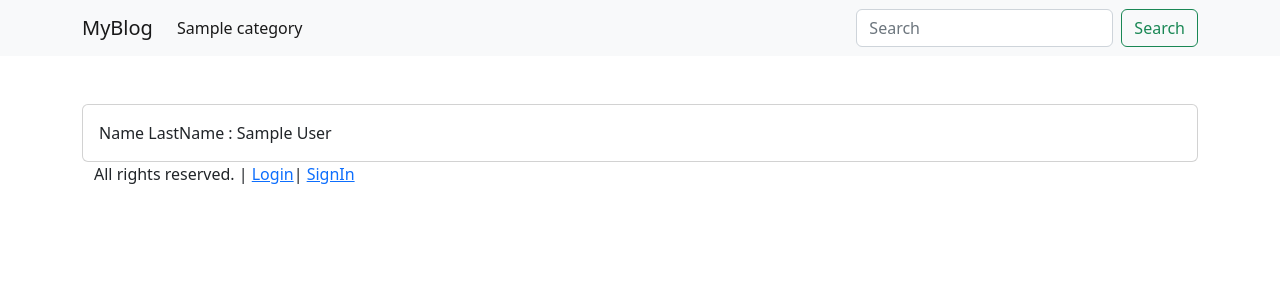
After one commit to atak-05/django-blog-udemy, a Django app: a page that uses blog/blog_app/templates/pages/profile.html in a window 1280 px wide. The commit adds this page. Shown: the top 300 px of the page. Run offline with Django 4.2, Linux system fonts and the light colour scheme; tables that the repository leaves empty hold one stand-in row (values such as "Sample post"); parts of the project's set-up code (start-up, migrations or seed data) failed here and were passed over; some libraries are stand-ins or nearby versions.

Commit message:
Profile Detail View - view of django editede!!

```diff
--- a/blog/account/urls.py
+++ b/blog/account/urls.py
@@ -2,7 +2,7 @@ from re import template
 from unicodedata import name
 from django.urls import path
 from account.forms import sign_in_user
-from account.views import exit, changePassword,changeProfile, sign_In_User
+from account.views import exit, changePassword,changeProfile, sign_In_User ,ProfileDetailView
 from django.contrib.auth import views as auth_views
 
 urlpatterns = [
@@ -13,4 +13,5 @@ urlpatterns = [
     path('change-password',changePassword, name='change_password' ),
     path('change-profile',changeProfile, name='change_profile' ),
     path('sign-in_user',sign_In_User, name='sign_in_user' ),
+    path('user/<str:username>', ProfileDetailView.as_view(), name='profil')
  ]
--- a/blog/account/views/__init__.py
+++ b/blog/account/views/__init__.py
@@ -2,3 +2,4 @@ from .exit import exit
 from .change_password import changePassword
 from .changed_profile import changeProfile
 from .sign_in_user import sign_In_User
+from .profile import ProfileDetailView
--- /dev/null
+++ b/blog/account/views/profile.py
@@ -0,0 +1,11 @@
+from django.views.generic import DetailView
+from account.models import CustomUserModel
+from django.shortcuts import get_object_or_404
+
+class ProfileDetailView(DetailView):
+    template_name = 'pages/profile.html'
+    context_object_name = 'profil'
+    def get_object(self):
+        return get_object_or_404(
+            CustomUserModel, username = self.kwargs.get('username')
+        )
--- /dev/null
+++ b/blog/blog_app/templates/pages/profile.html
@@ -0,0 +1,18 @@
+{% extends "base.html" %}
+{% load crispy_forms_tags %}
+
+ <!--========================  Profil Pages =================================-->
+    {%block title%}{{profil.username}}{%endblock%}
+    {%block content%}
+        <div class="card">
+            <div class="card-body">
+                <div class="card-text">
+                    {% if request.user.get_full_name == "" %}
+                        Name LastName : Unspecified
+                    {% else %}
+                        Name LastName : {{profil.get_full_name}}
+                    {% endif %}
+                </div>
+            </div>
+        </div>
+    {%endblock%}
```
Also changed, not shown: blog/blog_app/templates/pages/detail.html (+7 -1 lines).
